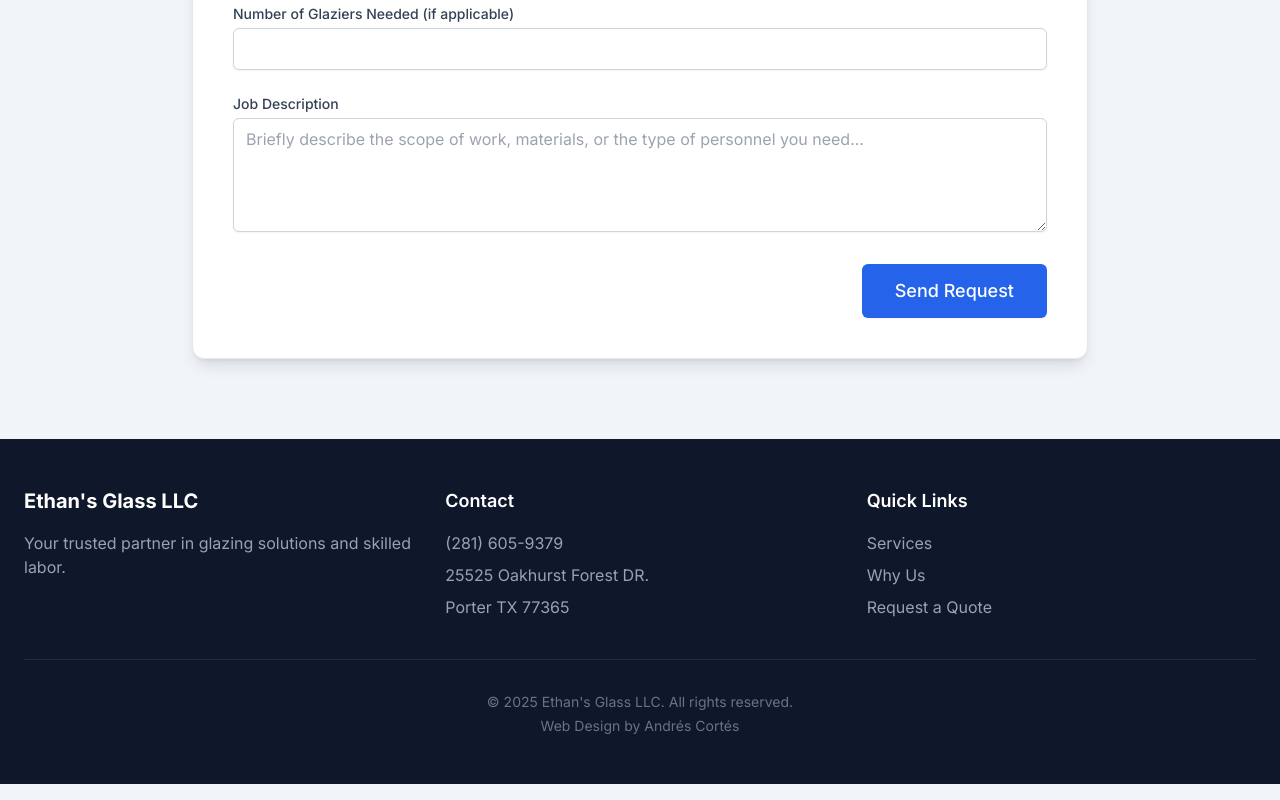
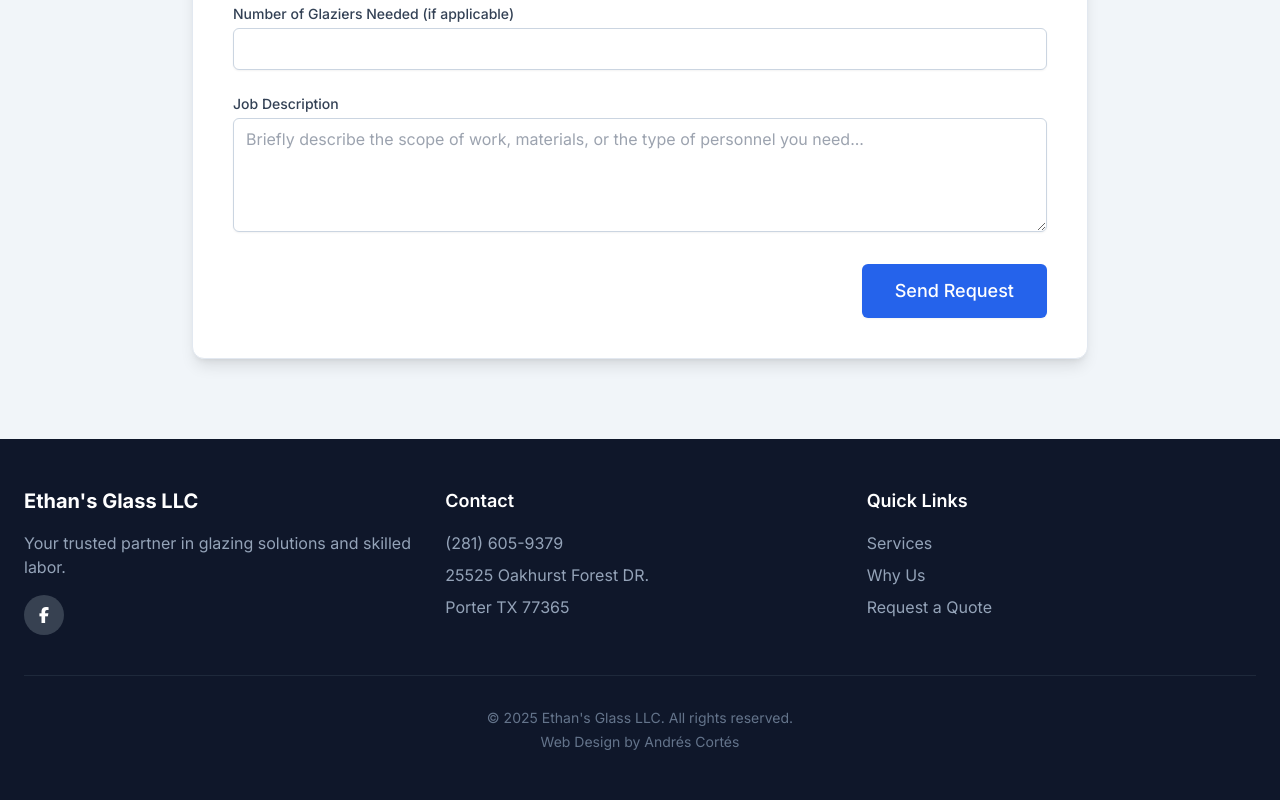
Before and after one commit to AndresC2007/ethans-glass-site, a plain HTML site: page index.html in a window 1280 px wide. Shown: the part 4047-4847 px from the top of the page. Drawn offline with nearby package versions, Linux system fonts and the light colour scheme.

Commit message:
Se agrega el botón que direcciona a la página de facebook.

```diff
--- a/index.html
+++ b/index.html
@@ -322,6 +322,14 @@
                 <div>
                     <h3 class="text-xl font-bold text-white mb-4">Ethan's Glass LLC</h3>
                     <p class="text-slate-400">Your trusted partner in glazing solutions and skilled labor.</p>
+                    <!-- FB Button -->
+                    <!-- Social Media Links -->
+                    <div class="mt-4">
+                        <a href="https://www.facebook.com/EthansGlassLLC" target="_blank" rel="noopener noreferrer" aria-label="Facebook"
+                            class="inline-flex items-center justify-center h-10 w-10 bg-gray-700 text-white rounded-full transition-colors hover:bg-blue-600">
+                            <i class="fab fa-facebook-f"></i>
+                        </a>
+                    </div>
                 </div>
                 <div>
                     <h3 class="text-lg font-semibold text-white mb-4">Contact</h3>
```
